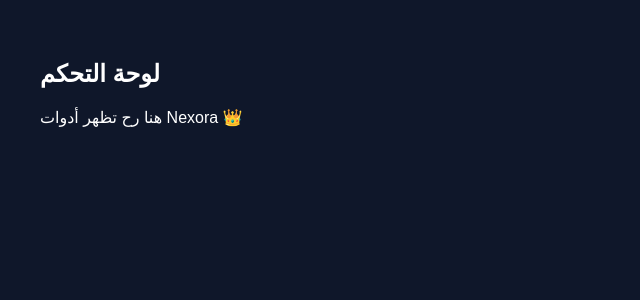
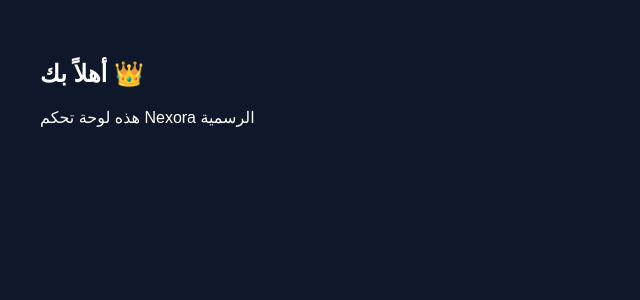
Before and after one commit to zoor04303-ui/NEXORA-App, a Next.js app: page /dashboard in a window 1280 px wide. Shown: the top 300 px of the page, without its empty margins (0-640 px from the left). Built offline with nearby package versions, Linux system fonts and the light colour scheme; no server answers; sample sign-in values are in the browser's storage.

Commit message:
Update page.tsx

```diff
--- a/app/dashboard/page.tsx
+++ b/app/dashboard/page.tsx
@@ -1,8 +1,17 @@
-export default function Dashboard() {
+import { getServerSession } from "next-auth"
+import { redirect } from "next/navigation"
+
+export default async function Dashboard() {
+  const session = await getServerSession()
+
+  if (!session) {
+    redirect("/login")
+  }
+
   return (
     <div style={{ padding: "40px" }}>
-      <h2>لوحة التحكم</h2>
-      <p>هنا رح تظهر أدوات Nexora 👑</p>
+      <h2>أهلاً بك 👑</h2>
+      <p>هذه لوحة تحكم Nexora الرسمية</p>
     </div>
   )
 }
```
